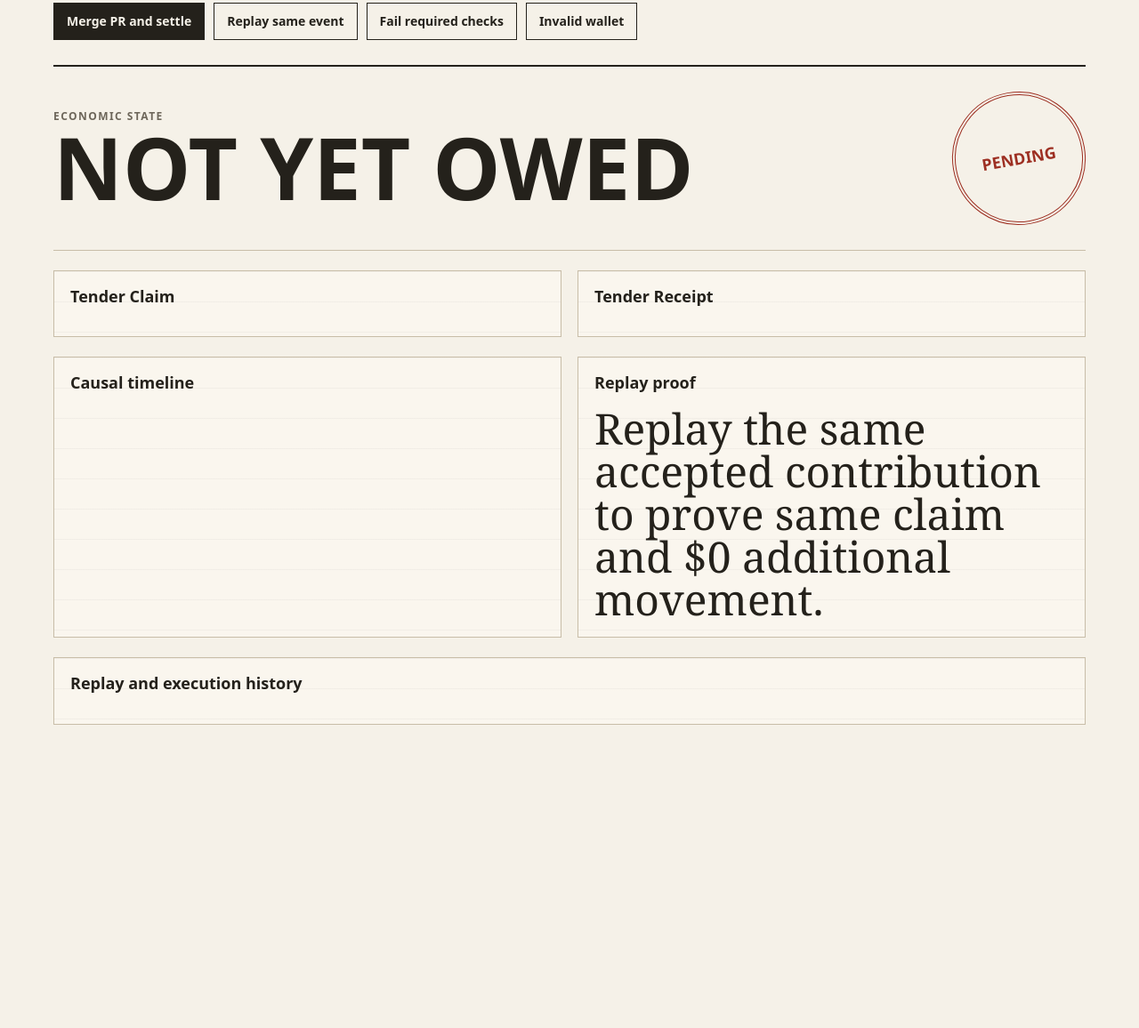
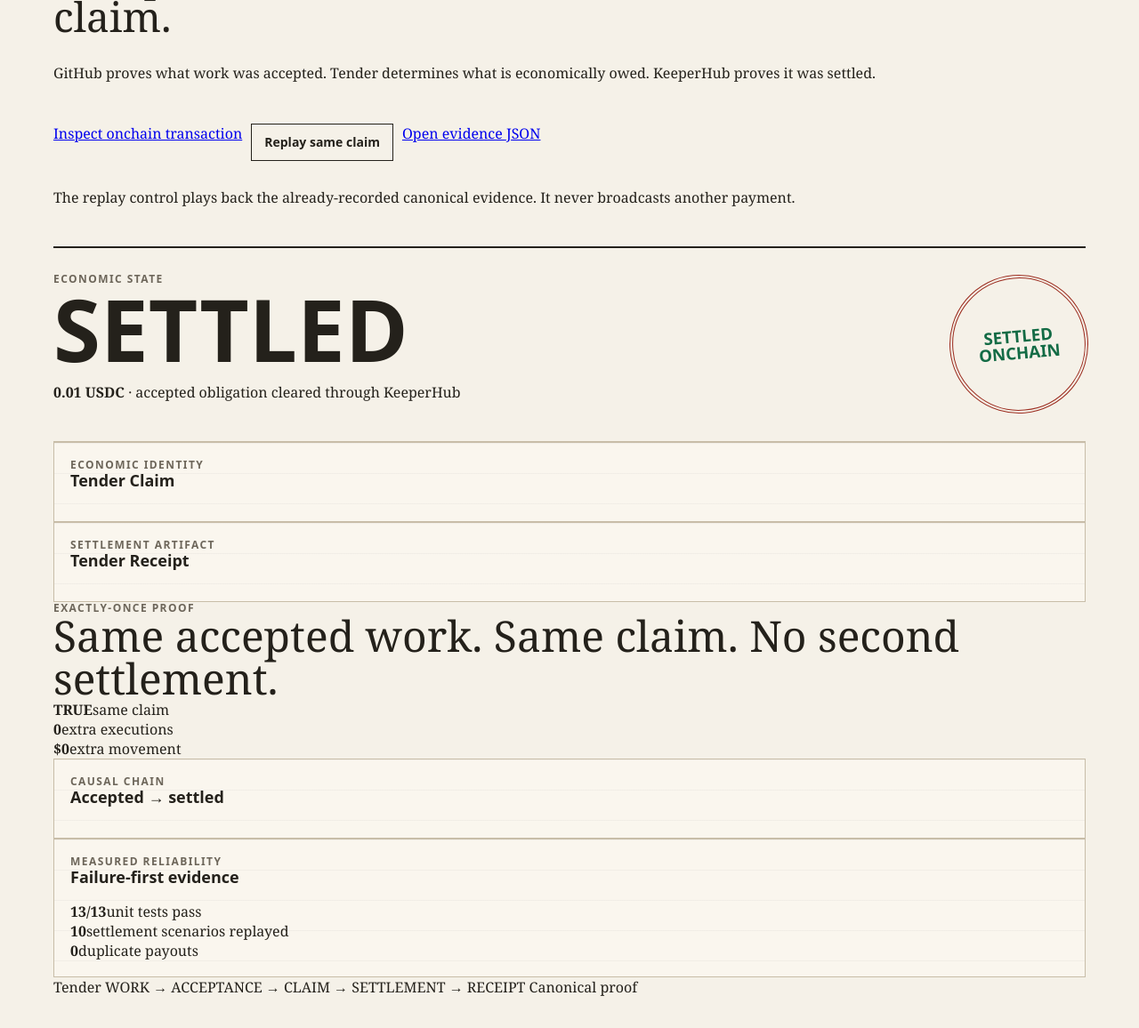
Before and after one commit to Faadil1/tender, a website: page public/index.html in a window 1280 px wide. Shown: the part 334-1490 px from the top of the page at 89% size. Before the commit the page ends 1197 px from the top, so only its background shows below. Drawn offline with Linux system fonts and the light colour scheme; no server answers.

Commit message:
Make canonical Tender proof judge-facing

```diff
--- a/public/index.html
+++ b/public/index.html
@@ -3,57 +3,97 @@
   <head>
     <meta charset="utf-8" />
     <meta name="viewport" content="width=device-width, initial-scale=1" />
-    <title>Tender</title>
+    <meta name="description" content="Tender settles accepted software contributions exactly once through KeeperHub." />
+    <title>Tender — Accepted work becomes a claim</title>
     <link rel="stylesheet" href="/styles.css" />
   </head>
   <body>
-    <main>
+    <main class="packet">
+      <div class="evidence-bar" aria-label="Canonical proof metadata">
+        <span>CANONICAL EVIDENCE</span>
+        <span>BASE SEPOLIA</span>
+        <span>GITHUB RUN 35162003096</span>
+      </div>
+
       <header class="hero">
-        <p class="eyebrow">Contribution settlement protocol</p>
+        <p class="eyebrow">Contribution settlement infrastructure</p>
         <h1>Tender</h1>
-        <p class="promise">No bounty. No race. Accepted work becomes a claim.</p>
+        <p class="promise">No bounty. No race.<br />Accepted work becomes a claim.</p>
+        <p class="dek">GitHub proves what work was accepted. Tender determines what is economically owed. KeeperHub proves it was settled.</p>
         <div class="actions">
-          <button data-action="merge">Merge PR and settle</button>
-          <button data-action="replay">Replay same event</button>
-          <button data-action="checks">Fail required checks</button>
-          <button data-action="wallet">Invalid wallet</button>
+          <a class="button primary" id="tx-link" href="#" target="_blank" rel="noreferrer">Inspect onchain transaction</a>
+          <button class="button" id="replay-button" type="button">Replay same claim</button>
+          <a class="button" href="/live-proof.json" target="_blank" rel="noreferrer">Open evidence JSON</a>
         </div>
+        <p class="microcopy">The replay control plays back the already-recorded canonical evidence. It never broadcasts another payment.</p>
       </header>
 
       <section class="ledger" aria-live="polite">
         <div>
           <p class="label">Economic state</p>
-          <h2 id="status">NOT YET OWED</h2>
+          <h2 id="status">SETTLED</h2>
+          <p class="settlement-line"><strong id="amount">0.01 USDC</strong> · accepted obligation cleared through KeeperHub</p>
         </div>
-        <div class="stamp" id="stamp">PENDING</div>
+        <div class="stamp SETTLED" id="stamp" data-state="SETTLED">SETTLED<br />ONCHAIN</div>
       </section>
 
-      <section class="record">
-        <div class="sheet">
-          <h3>Tender Claim</h3>
-          <dl id="facts"></dl>
+      <section class="proof-grid">
+        <article class="sheet claim-sheet">
+          <div class="sheet-head">
+            <p class="label">Economic identity</p>
+            <h3>Tender Claim</h3>
+          </div>
+          <dl id="claim-facts"></dl>
+        </article>
+
+        <article class="sheet receipt-sheet">
+          <div class="sheet-head">
+            <p class="label">Settlement artifact</p>
+            <h3>Tender Receipt</h3>
+          </div>
+          <dl id="receipt-facts"></dl>
+        </article>
+      </section>
+
+      <section class="replay-panel" id="replay-panel">
+        <div>
+          <p class="label">Exactly-once proof</p>
+          <p class="proof" id="proof">Same accepted work. Same claim. No second settlement.</p>
         </div>
-        <div class="sheet">
-          <h3>Tender Receipt</h3>
-          <dl id="receipt"></dl>
+        <div class="replay-numbers" aria-label="Replay result">
+          <div><strong id="same-claim">TRUE</strong><span>same claim</span></div>
+          <div><strong id="extra-executions">0</strong><span>extra executions</span></div>
+          <div><strong id="extra-movement">$0</strong><span>extra movement</span></div>
         </div>
       </section>
 
-      <section class="record">
-        <div class="sheet">
-          <h3>Causal timeline</h3>
-          <ol id="timeline"></ol>
-        </div>
-        <div class="sheet">
-          <h3>Replay proof</h3>
-          <p class="proof" id="proof">Replay the same accepted contribution to prove same claim and $0 additional movement.</p>
-        </div>
+      <section class="proof-grid lower-grid">
+        <article class="sheet">
+          <div class="sheet-head">
+            <p class="label">Causal chain</p>
+            <h3>Accepted → settled</h3>
+          </div>
+          <ol class="timeline" id="timeline"></ol>
+        </article>
+
+        <article class="sheet metrics-sheet">
+          <div class="sheet-head">
+            <p class="label">Measured reliability</p>
+            <h3>Failure-first evidence</h3>
+          </div>
+          <div class="metrics">
+            <div><strong>13/13</strong><span>unit tests pass</span></div>
+            <div><strong>10</strong><span>settlement scenarios replayed</span></div>
+            <div><strong>0</strong><span>duplicate payouts</span></div>
+          </div>
+        </article>
       </section>
 
-      <section class="sheet">
-        <h3>Replay and execution history</h3>
-        <div id="attempts" class="attempts"></div>
-      </section>
+      <footer>
+        <span>Tender</span>
+        <span>WORK → ACCEPTANCE → CLAIM → SETTLEMENT → RECEIPT</span>
+        <span id="proof-time">Canonical proof</span>
+      </footer>
     </main>
     <script type="module" src="/main.js"></script>
   </body>
```
